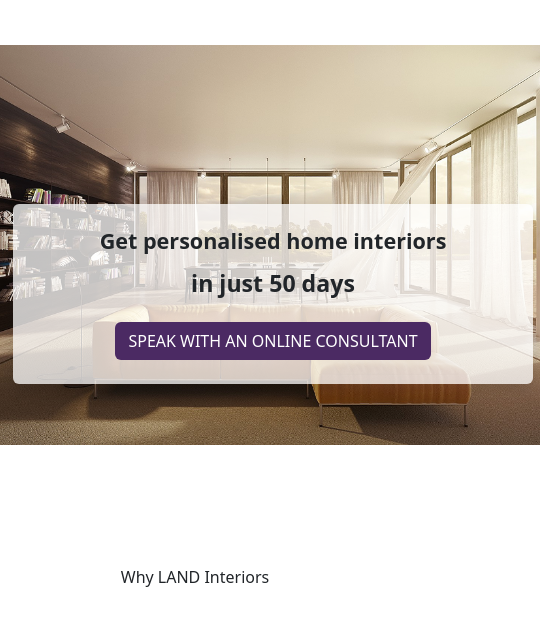
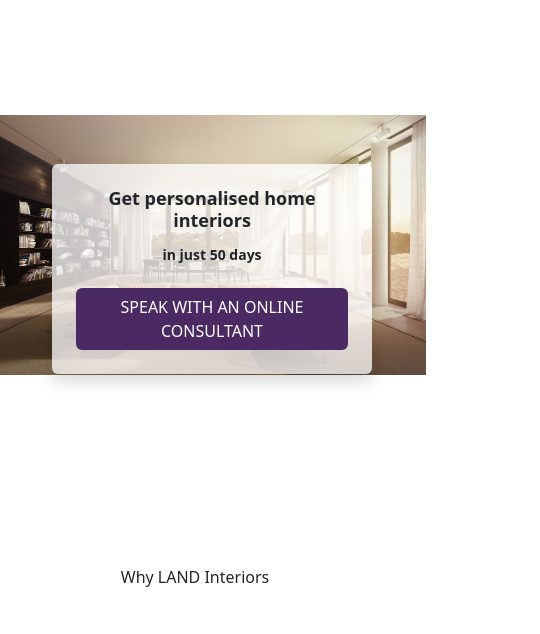
Before and after one commit to Olutayo2003/2nd-Figma-Project, a plain HTML site: page index.html in a window 390 px wide. Shown: the part 186-820 px from the top of the page, 540 px wide, since content can reach past the window. Drawn offline with nearby package versions, Linux system fonts and the light colour scheme.

Commit message:
made section 3-4 responsive

```diff
--- a/index.html
+++ b/index.html
@@ -11,38 +11,44 @@
   <link href="https://cdn.jsdelivr.net/npm/bootstrap@5.3.3/dist/css/bootstrap.min.css" rel="stylesheet">
   <title>Bootstrap</title>
   <style>
-    @media (max-width: 992px) {
+    @media (max-width: 767.98px) {
       .st-image {
-        width: 500px;
+        position: relative;
+        width: 700px;
+        margin-left: 15px;
+      }
+
+      .section1-text {
+        position: absolute;
+        top: 350px;
+        left: 125px;
       }
 
     }
 
-    @media (max-width: 767.98px) {
+    @media (max-width: 714px) {
       .st-image {
+        position: relative;
         width: 700px;
-      }
-
-      .custom-img-height {
-        height: 500px;
-        max-width: 1500px;
-        object-fit: cover;
+        margin-left: 15px;
       }
 
       .section1-text {
         position: absolute;
-        top: 390px;
-        max-width: 300px;
+        top: 350px;
+        left: 105px;
       }
 
     }
 
     @media (max-width: 650px) {
       .st-image {
-        width: 400px;
+        width: 500px;
         height: 400px;
-        margin-left: 80px;
-        margin-right: 50px;
+        align-items: center;
+        justify-content: center;
+        justify-items: center;
+        align-items: center;
       }
 
       .section1-text {
@@ -54,13 +60,77 @@
       .st-image {
         width: 400px;
         height: 400px;
-        margin-left: 80px;
-        margin-right: -100px;
+        align-items: center;
+        justify-content: center;
+        justify-items: center;
+        align-items: center;
       }
 
       .section1-text {
         width: 520px !important;
         margin-left: 13px;
+      }
+    }
+
+    @media (max-width: 590px) {
+      .st-image {
+        width: 500px;
+        height: 400px;
+        align-items: center;
+        justify-content: center;
+        justify-items: center;
+        align-items: center;
+      }
+
+      .section1-text {
+        width: 420px !important;
+        margin-left: 13px;
+      }
+    }
+
+    @media (max-width: 540px) {
+      .st-image {
+        width: 400px;
+        height: 400px;
+        align-items: center;
+        justify-content: center;
+        justify-items: center;
+        align-items: center;
+      }
+
+      .section1-text {
+        width: 320px !important;
+        left: 39px;
+      }
+    }
+
+    @media (max-width: 440px) {
+      .st-image {
+        width: 380px;
+        height: 400px;
+        margin-left: 15px;
+
+      }
+
+      .section1-text {
+        width: 320px !important;
+        left: 39px;
+      }
+
+      .section1-text h4 {
+        font-size: 18px;
+      }
+
+      .section1-text h3 {
+        font-size: 14px;
+      }
+
+      .section1-text button {
+        size: 12px;
+      }
+
+      .section3-img {
+        width: 300px;
       }
     }
   </style>
@@ -120,17 +190,18 @@
         <!-- Image Column -->
         <div class="col-lg-6 mb-4 mb-lg-0 d-flex justify-content-center st-image justify-content-xl-start">
           <img src="images/1st image.png" class=" position-relative w-lg-auto ms-sm-3 me-sm-3 custom-img-height"
-            style="max-width: 150%; right: 10px; height: auto;" alt="Interior Image">
+            style="max-width: 130%; right: 10px; height: auto;" alt="Interior Image">
         </div>
 
         <!-- Text Column -->
 
-        <div class="col bg-white bg-opacity-75 p-4 section1-text rounded shadow"
-          style="z-index: 111; max-width: 600px;">
-          <h4 class="fw-bold mb-3 text-center">Get personalised home interiors</h4>
-          <h3 class="fw-semibold mb-4 text-center">in just 50 days</h3>
+        <div
+          class="col bg-white bg-opacity-75 p-4 section1-text rounded shadow justify-content-center align-items-center"
+          style="z-index: 111; max-width: 500px;">
+          <h4 class="fw-bold mb-3 h4-text text-center">Get personalised home interiors</h4>
+          <h3 class="fw-semibold mb-4 h3-text text-center">in just 50 days</h3>
           <div class="col text-center">
-            <button type="button" class="btn" style="background-color: #4B2A63; color: #fff;">
+            <button type="button" class="btn st-button" style="background-color: #4B2A63; color: #fff;">
               SPEAK WITH AN ONLINE CONSULTANT
             </button>
           </div>
@@ -140,6 +211,7 @@
     </div>
     </div>
   </section>
+
 
   <section class="section-2 py-5">
     <span class="d-block text-center">Why LAND Interiors</span>
@@ -177,12 +249,12 @@
 
 
   <section class="py-5 section-3 position-relative">
-    <div class="container d-flex justify-content-center align-items-center">
+    <div class="container d-flex section3-img justify-content-center align-items-center">
 
       <!--Text Container-->
 
       <div class="bg-white section3-text-container bg-opacity-75 p-4 rounded shadow-sm position-relative"
-        style="z-index: 2; max-width: 500px; width: 100%;">
+        style="z-index: 2; max-width: 400px; width: 100%;">
         <h3 class="fw-bold mb-3 text-center">Make your dream interior in</h3>
         <h4 class="fw-semibold mb-4 text-center">3 easy steps</h4>
 
@@ -394,6 +466,7 @@
       </button>
     </div>
 
+  </section>
 
   <section class="section-7 mb-5">
     <section style="padding: 110px; color: #241330;" class="section-7 mb-5 py-5">
```
Lines whose indentation alone changed are shown as unchanged.
